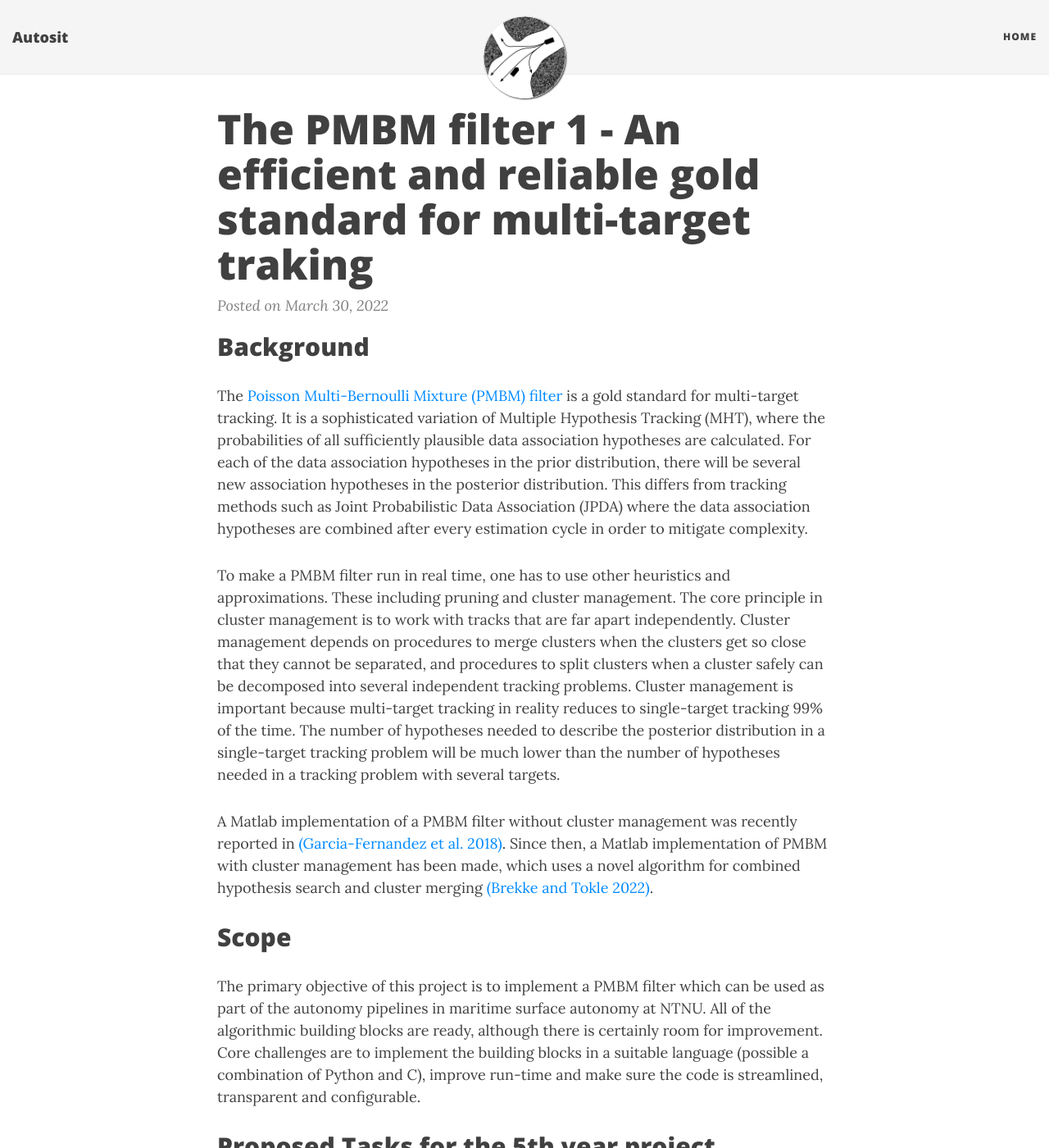
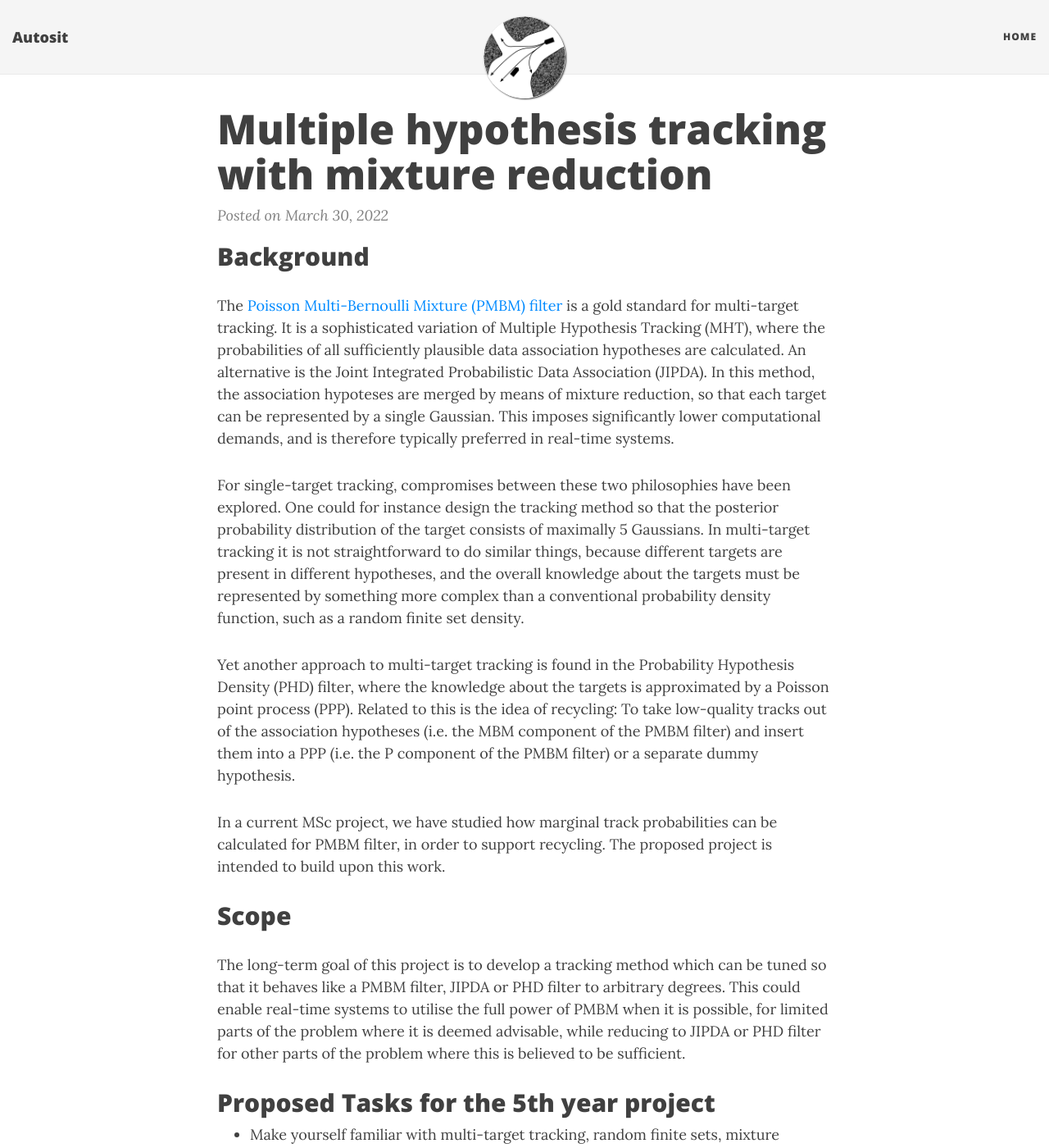
Before and after one commit to autosit/autosit.github.io, a Jekyll site: the page built from _posts/2022-03-30-pmbm_powerful.md, in a window 1280 px wide and 1400 px high. Shown: the whole window at 82% size. Built offline with Jekyll 4.4.1, drawn with Linux system fonts in a browser that asks for light colours; nearby versions of some CDN libraries; some of the changed text lies outside the part shown.

Commit message:
revised pmbm powerful to focus on merging

```diff
--- a/_posts/2022-03-30-pmbm_powerful.md
+++ b/_posts/2022-03-30-pmbm_powerful.md
@@ -1,44 +1,44 @@
 ---
 layout: post
-title: The PMBM filter 1 - An efficient and reliable gold standard for multi-target traking
+title: Multiple hypothesis tracking with mixture reduction
 category: SF
 ---
 ## Background
 
 
 The [Poisson Multi-Bernoulli Mixture (PMBM) filter] is a gold standard for multi-target tracking. It is a sophisticated variation of Multiple Hypothesis Tracking (MHT), where the probabilities of all sufficiently plausible data association hypotheses are calculated.
-For each of the data association hypotheses in the prior distribution, there will be several new association hypotheses in the posterior distribution. This differs from tracking methods such as Joint Probabilistic Data Association (JPDA) where the data association hypotheses are combined after every estimation cycle in order to mitigate complexity.
+An alternative is the Joint Integrated Probabilistic Data Association (JIPDA).
+In this method, the association hypoteses are merged by means of mixture reduction, so that each target can be represented by a single Gaussian.
+This imposes significantly lower computational demands, and is therefore typically preferred in real-time systems.
 
-To make a PMBM filter run in real time, one has to use other heuristics and approximations. These including pruning and cluster management.
-The core principle in cluster management is to work with tracks that are far apart independently. Cluster management depends on procedures to merge clusters when the clusters get so close that they cannot be separated, and procedures to split clusters when a cluster safely can be decomposed into several independent tracking problems.
-Cluster management is important because multi-target tracking in reality reduces to single-target tracking 99&#37; of the time. The number of hypotheses needed to describe the posterior distribution in a single-target tracking problem will be much lower than the number of hypotheses needed in a tracking problem with several targets.
+For single-target tracking, compromises between these two philosophies have been explored.
+One could for instance design the tracking method so that the posterior probability distribution of the target consists of maximally 5 Gaussians.
+In multi-target tracking it is not straightforward to do similar things, because different targets are present in different hypotheses, and the overall knowledge about the targets must be represented by something more complex than a conventional probability density function, such as a random finite set density.
 
-A Matlab implementation of a PMBM filter without cluster management was recently reported in [(Garcia-Fernandez et al. 2018)].  Since then, a Matlab implementation of PMBM with cluster management has been made, which uses a novel algorithm for combined hypothesis search and cluster merging [(Brekke and Tokle 2022)].
+Yet another approach to multi-target tracking is found in the Probability Hypothesis Density (PHD) filter, where the knowledge about the targets is approximated by a Poisson point process (PPP). Related to this is the idea of recycling: To take low-quality tracks out of the association hypotheses (i.e. the MBM component of the PMBM filter) and insert them into a PPP (i.e. the P component of the PMBM filter) or a separate dummy hypothesis.
 
+In a current MSc project, we have studied how marginal track probabilities can be calculated for PMBM filter, in order to support recycling. The proposed project is intended to build upon this work.
 
 
 ## Scope
 
-The primary objective of this project is to implement a PMBM filter which can be used as part of the autonomy pipelines in maritime surface autonomy at NTNU. All of the algorithmic building blocks are ready, although there is certainly room for improvement. Core challenges are to implement the building blocks in a suitable language (possible a combination of Python and C), improve run-time and make sure the code is streamlined, transparent and configurable.
+The long-term goal of this project is to develop a tracking method which can be tuned so that it behaves like a PMBM filter, JIPDA or PHD filter to arbitrary degrees. This could enable real-time systems to utilise the full power of PMBM when it is possible, for limited parts of the problem where it is deemed advisable, while reducing to JIPDA or PHD filter for other parts of the problem where this is believed to be sufficient.
+
 
 ## Proposed Tasks for the 5th year project
 
-* Make yourself familiar with multi-target tracking, random finite sets, MHT and PMBM.
-* Design the software architecture of an overall PMBM filter, taking the pipelines used in [AUTOFERRY] og [AUTOSIT] into account.
-* Identify bottlenecks, and open source code elements that can be used as part of the implementation.
-* Implement procedures for prediction, estimation, cluster merging, hypothesis generation, pruning and cluster merging.
-* Verify the procedures and combine them in a complete PMBM filter.
+* Make yourself familiar with multi-target tracking, random finite sets, mixture reduction and graphical models.
+* Conduct a literature study on existing techniques for mixture reduction of Gaussians, Bernoulli merging and moment-based approximations of random finite sets. Perform simulations to investigate the behaviour of some of the approaches.
+* Consider then the case of a JIPDA for simple scenarios: Can you use mixture reduction to produce two or three merged hypotheses instead of a single merged hypothesis?
+* Implement, simulate and compare performance with standard JIPDA and full-scale PMBM.
 * Write report.
 
 ## Proposed Tasks for the master thesis
 
-In the MSc thesis the focus should be on allowing the user to chose the right trade-off between run-time and performance. The following tasks are meant to support this goal.
+In the MSc thesis the focus should be on generalizing the developments from the specialization project in order to achieve a flexible combination of PMBM, JIPDA and PHD. The following topics may play a central role:
 
-* Implement visualisation tools for the PMBM filter.
-* Implement solutions to bottlenecks in C, C++ or similar.
-* Develop additional heuristics to control the number of clusters, hypotheses etc.
-* Investigate whether it is possible to include a limited level of JPDA-style hypothesis merging.
-* Design benchmark scenarios, and compare with other state-of-the-art tracking methods.
+* Loopy belief propagation or Bayes tree techniques for direct evaluation of marginal track probabilities.
+* Efficient generalizations of Murty's method for hypothesis exploration.
 
 
 ## Prerequisites
```
